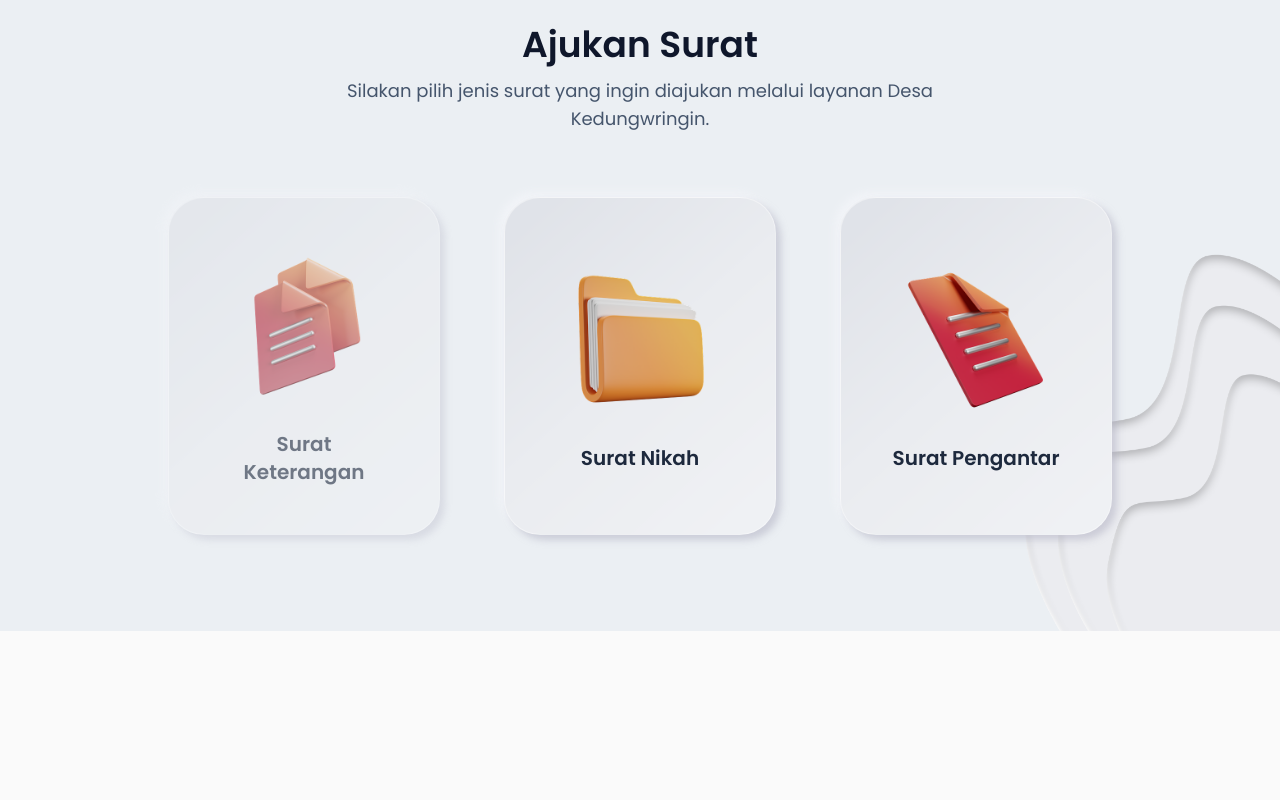
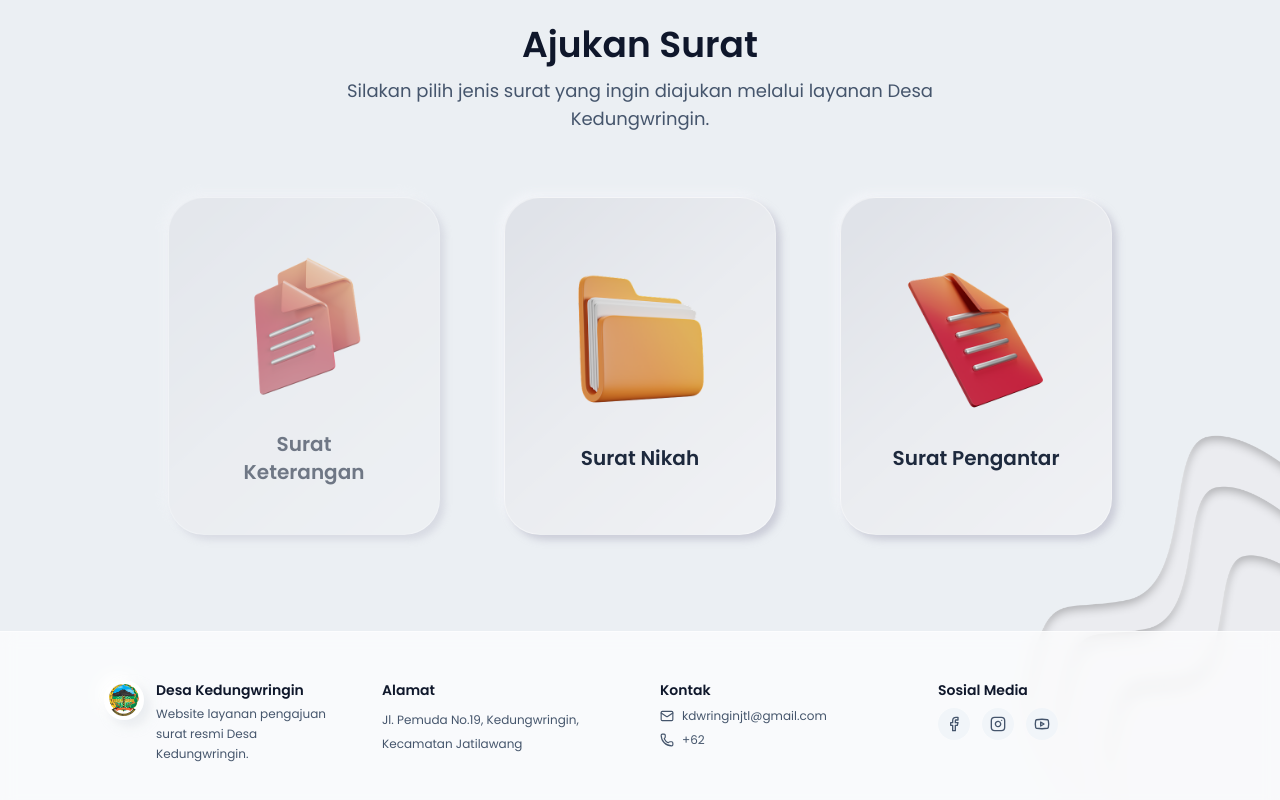
Before and after one commit to TPLM-SANTUY-TELKOM/kedungwringin-desa-bisa-next, a Next.js app: page / in a window 1280 px wide. Shown: the part 723-1523 px from the top of the page. Before the commit the page ends 1354 px from the top, so only its background shows below. Built offline with nearby package versions, Linux system fonts and the light colour scheme.

Commit message:
✨ feat: Add footer section with contact information and social media links

```diff
--- a/src/app/page.tsx
+++ b/src/app/page.tsx
@@ -1,6 +1,7 @@
 import type { CSSProperties } from "react";
 import Image, { type StaticImageData } from "next/image";
 import Link from "next/link";
+import { Mail, Phone, Facebook, Instagram, Youtube } from "lucide-react";
 import bgDecoration from "@/assets/bg_ajukan_surat.png";
 import logoDesa from "@/assets/ic_logo_banyumas.png";
 import iconSuratKeterangan from "@/assets/ic_surat_keterangan.png";
@@ -164,6 +165,64 @@ export default function Home() {
           ))}
         </div>
       </section>
+
+      {/* Footer */}
+      <footer className="relative z-10 border-t border-white/60 bg-white/70 backdrop-blur">
+        <div className="mx-auto grid w-full max-w-6xl grid-cols-1 gap-10 px-6 py-12 sm:grid-cols-2 md:grid-cols-4 sm:px-10">
+          {/* Brand */}
+          <div className="flex items-start gap-3">
+            <div className="relative h-10 w-10 shrink-0 rounded-full bg-white shadow-[6px_6px_12px_rgba(200,205,215,0.35),-6px_-6px_12px_rgba(255,255,255,0.9)]">
+              <Image src={logoDesa} alt="Logo Desa Kedungwringin" fill sizes="40px" className="object-contain p-1" />
+            </div>
+            <div>
+              <p className="text-sm font-semibold text-slate-900">Desa Kedungwringin</p>
+              <p className="mt-1 text-xs leading-5 text-slate-600">
+                Website layanan pengajuan surat resmi Desa Kedungwringin.
+              </p>
+            </div>
+          </div>
+
+          {/* Address */}
+          <div>
+            <p className="text-sm font-semibold text-slate-900">Alamat</p>
+            <p className="mt-2 text-xs leading-6 text-slate-600">
+              Jl. Pemuda No.19, Kedungwringin,<br />
+              Kecamatan Jatilawang
+            </p>
+          </div>
+
+          {/* Contact */}
+          <div>
+            <p className="text-sm font-semibold text-slate-900">Kontak</p>
+            <div className="mt-2 flex items-center gap-2 text-xs text-slate-600">
+              <Mail className="h-3.5 w-3.5" />
+              <a href="mailto:kdwringinjtl@gmail.com" className="underline-offset-2 hover:underline">
+                kdwringinjtl@gmail.com
+              </a>
+            </div>
+            <div className="mt-2 flex items-center gap-2 text-xs text-slate-600">
+              <Phone className="h-3.5 w-3.5" />
+              <a href="tel:+62" className="hover:underline">+62</a>
+            </div>
+          </div>
+
+          {/* Social */}
+          <div>
+            <p className="text-sm font-semibold text-slate-900">Sosial Media</p>
+            <div className="mt-2 flex items-center gap-3 text-slate-600">
+              <a href="#" aria-label="Facebook" className="inline-flex h-8 w-8 items-center justify-center rounded-full bg-slate-100 hover:bg-slate-200">
+                <Facebook className="h-4 w-4" />
+              </a>
+              <a href="#" aria-label="Instagram" className="inline-flex h-8 w-8 items-center justify-center rounded-full bg-slate-100 hover:bg-slate-200">
+                <Instagram className="h-4 w-4" />
+              </a>
+              <a href="#" aria-label="YouTube" className="inline-flex h-8 w-8 items-center justify-center rounded-full bg-slate-100 hover:bg-slate-200">
+                <Youtube className="h-4 w-4" />
+              </a>
+            </div>
+          </div>
+        </div>
+      </footer>
     </main>
   );
 }
```
